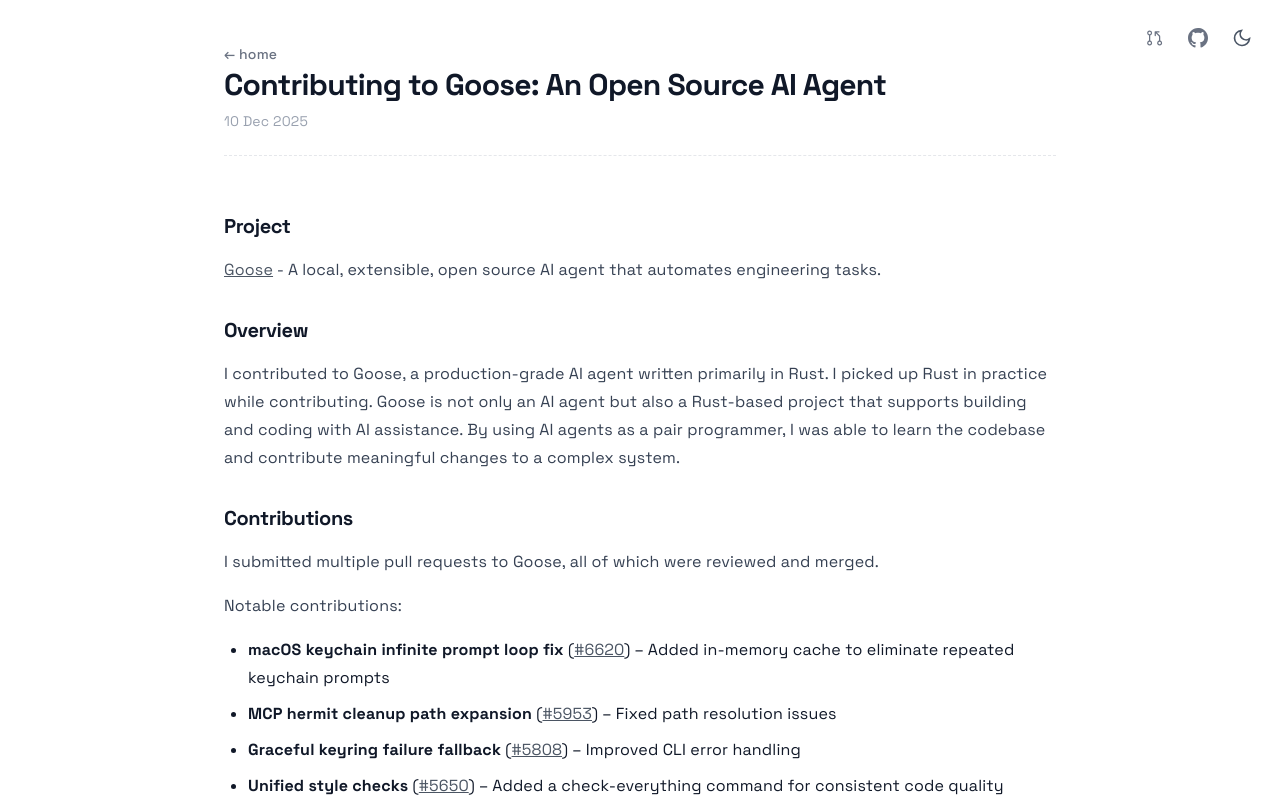
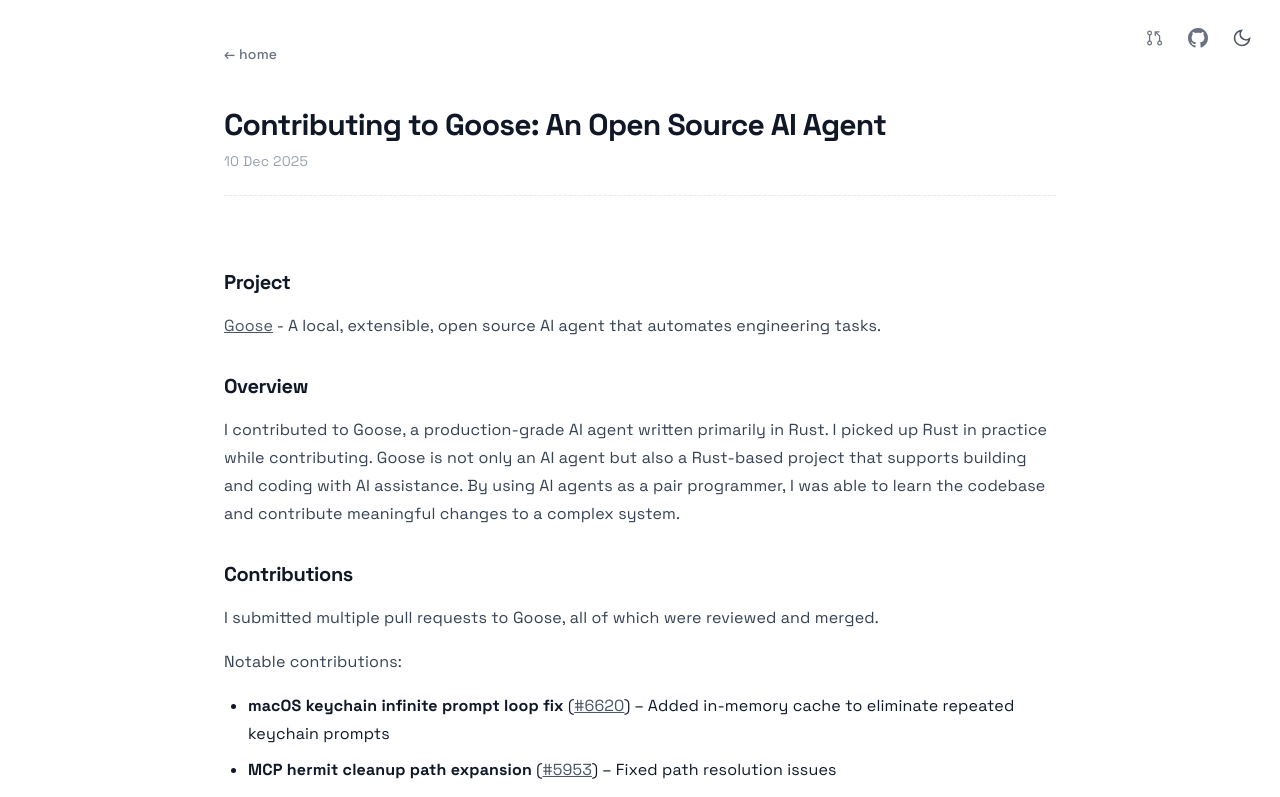
Before and after one commit to sheikhlimon/limon-portfolio, a Next.js app: page /posts/2025-12-10-goose in a window 1280 px wide. Shown: the top 797 px of the page. Built offline with nearby package versions, Linux system fonts and the light colour scheme.

Commit message:
refactor: add vertical breathing room above blog post heading

```diff
--- a/app/posts/[slug]/page.tsx
+++ b/app/posts/[slug]/page.tsx
@@ -110,13 +110,15 @@
 
   return (
     <div className="max-w-4xl mx-auto px-5 sm:px-8 w-full overflow-x-hidden pt-6 sm:pt-10">
-      <div className="space-y-6">
-        <Link
-          href="/"
-          className="text-sm font-medium text-gray-500 hover:text-gray-900 dark:text-gray-400 dark:hover:text-white transition-colors"
-        >
-          ← home
-        </Link>
+      <div className="flex flex-col gap-8 sm:gap-10">
+        <div>
+          <Link
+            href="/"
+            className="inline-flex items-center text-sm font-medium text-gray-500 hover:text-gray-900 dark:text-gray-400 dark:hover:text-white transition-colors"
+          >
+            ← home
+          </Link>
+        </div>
 
         <div className="space-y-2 pb-6 border-b border-dashed border-gray-200 dark:border-gray-800/80">
           <h1 className="text-2xl sm:text-3xl font-bold tracking-tight text-gray-900 dark:text-white break-words">
```
